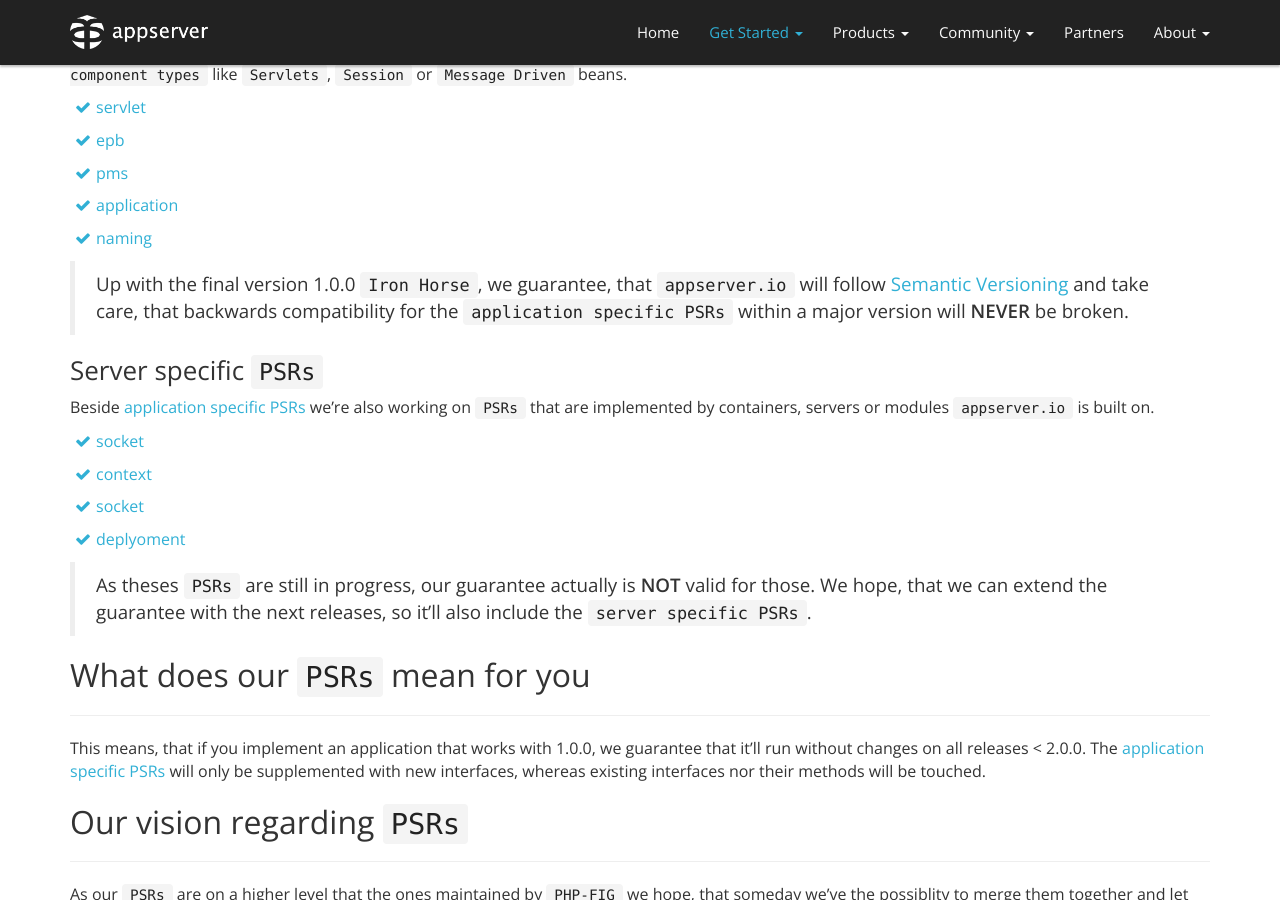
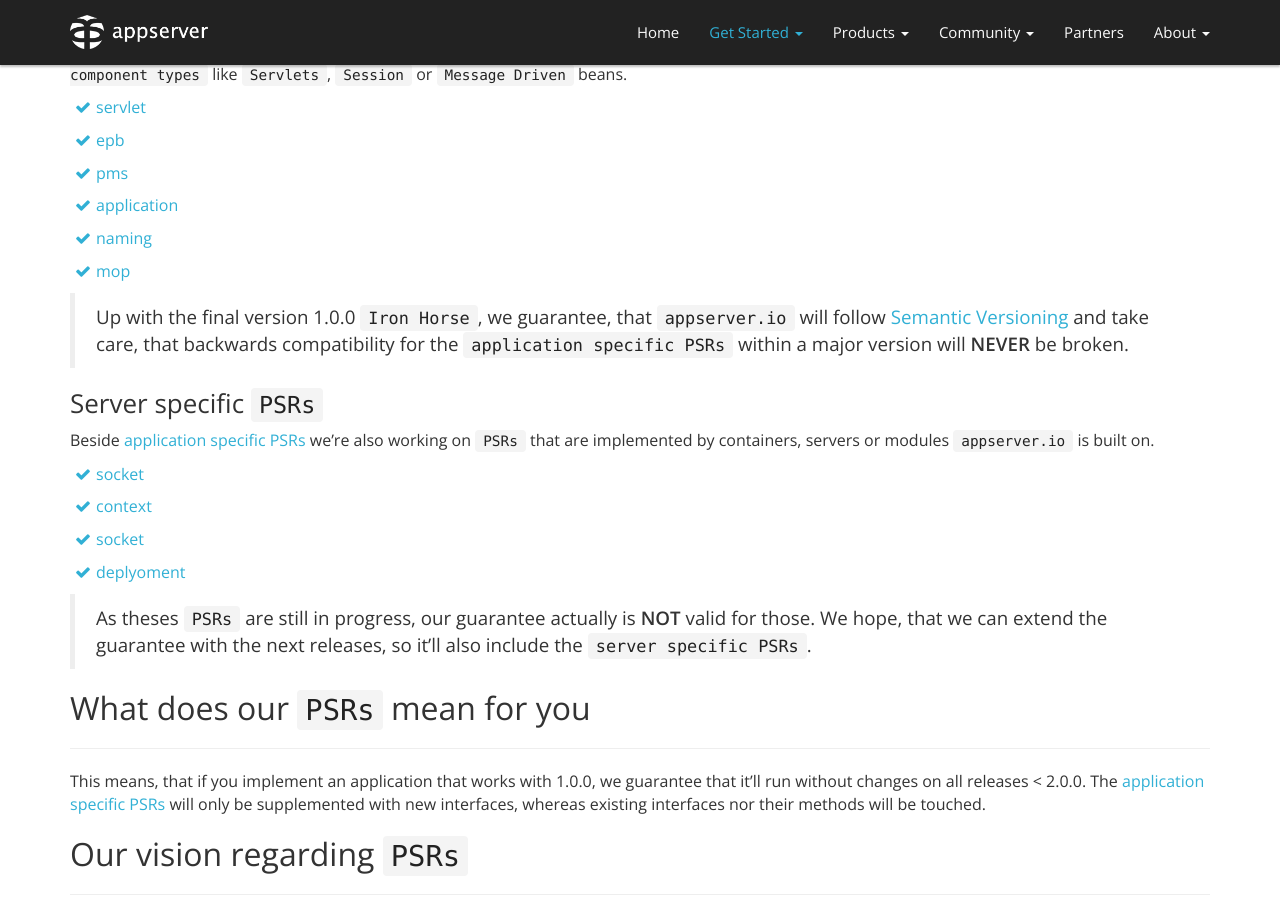
Before and after one commit to appserver-io/appserver, a Jekyll site: the page built from get-started/psrs.md, in a window 1280 px wide and 900 px high, scrolled down 499 px. Built offline with Jekyll 4.4.1, drawn with Linux system fonts in a browser that asks for light colours; nearby versions of some CDN libraries; library files that are not in the unit come from our copies; Markdown is read by kramdown in place of the engine named in the settings.

Commit message:
Update psrs.md

```diff
--- a/get-started/psrs.md
+++ b/get-started/psrs.md
@@ -29,6 +29,7 @@ Applications specific `PSRs` describe all interfaces a developers needs to build
 * [pms](https://github.com/appserver-io-psr/pms)
 * [application](https://github.com/appserver-io-psr/application)
 * [naming](https://github.com/appserver-io-psr/naming)
+* [mop](https://github.com/appserver-io-psr/mop)
 
 > Up with the final version 1.0.0 `Iron Horse`, we guarantee, that `appserver.io` will follow [Semantic Versioning](http://semver.org) and take care, that backwards compatibility for the `application specific PSRs` within a major version will **NEVER** be broken.
 
```
